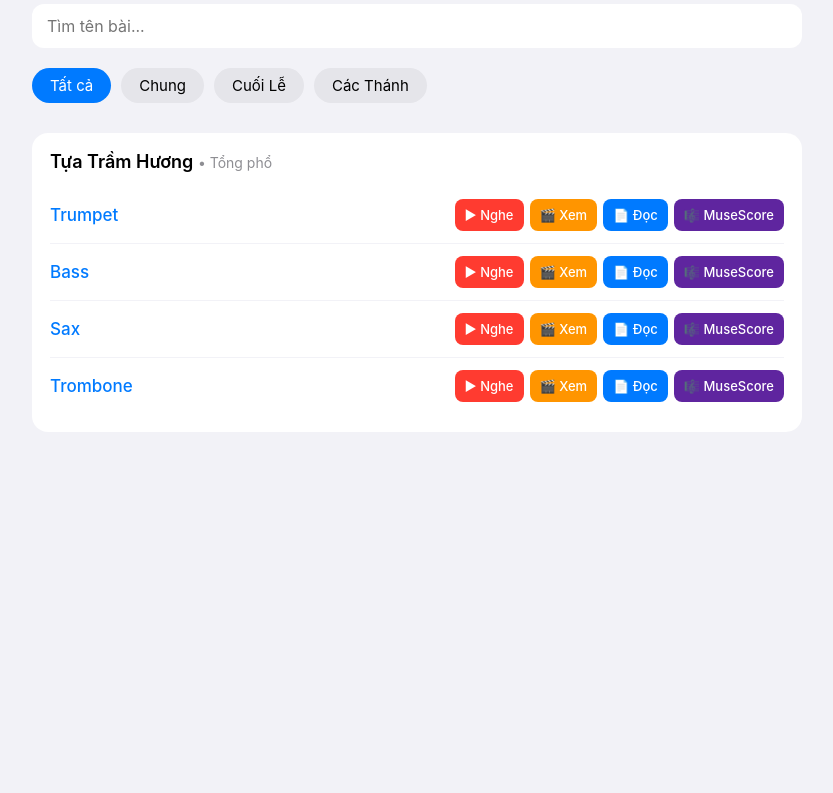
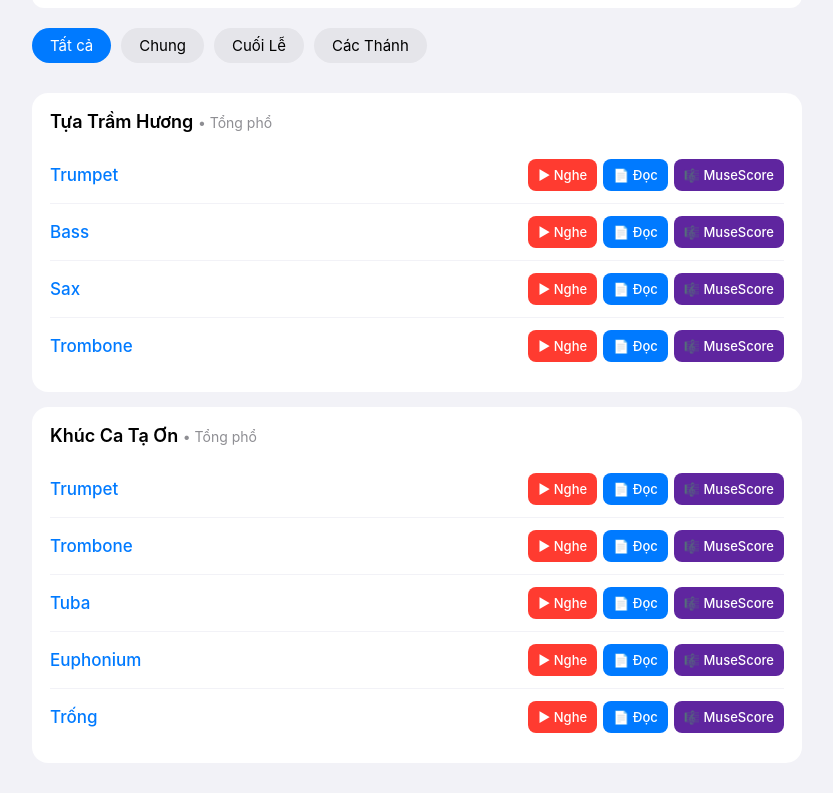
Before and after one commit to hoangha108/nhac-ken-cong-giao-vp, a plain HTML site: page index.html in a window 1280 px wide. Shown: the part 115-908 px from the top of the page, without its empty margins (223-1056 px from the left). Before the commit the page ends 800 px from the top, so only its background shows below. Drawn offline with Linux system fonts and the light colour scheme.

Commit message:
Update index.html

```diff
--- a/index.html
+++ b/index.html
@@ -1,8 +1,3 @@
- ĐƯA MP4 VÀO TRANG — CẬP NHẬT CODE
-
-Mình thêm nút Xem Video MP4 vào trang cho bạn luôn! Sửa file index.html như sau:
-
-Code hoàn chỉnh (có MP4 + MP3 + PDF + MuseScore):
 <!DOCTYPE html>
 <html lang="vi">
 <head>
@@ -17,13 +12,12 @@ Code hoàn chỉnh (có MP4 + MP3 + PDF + MuseScore):
     .search-bar { width: 100%; padding: 12px 15px; border: none; border-radius: 12px; background: #fff; font-size: 16px; margin-bottom: 20px; }
     .filters { display: flex; gap: 10px; margin-bottom: 25px; overflow-x: auto; padding-bottom: 5px; }
     .filter { padding: 8px 18px; border-radius: 20px; border: none; font-size: 15px; white-space: nowrap; cursor: pointer; background: #e5e5ea; }
-    .filter.active { background: #007aff; color: #fff; }
-    .song-card { background: #fff; border-radius: 16px; padding: 18px; margin-bottom: 15px; }
+    .filter.active { background: #007aff; color: #fff; }.song-card { background: #fff; border-radius: 16px; padding: 18px; margin-bottom: 15px; }
     .song-title { font-size: 18px; font-weight: 600; margin-bottom: 15px; }
     .tag { color: #8e8e93; font-weight: normal; font-size: 14px; }
     .part-row { display: flex; align-items: center; justify-content: space-between; padding: 12px 0; border-bottom: 1px solid #f2f2f7; flex-wrap: wrap; gap: 8px; }
     .part-row:last-child { border-bottom: none; }
-    .part-name { font-size: 17px; font-weight: 500; color: #007aff; width: 80px; }
+    .part-name { font-size: 17px; font-weight: 500; color: #007aff; width: 100px; }
     .btn-group { display: flex; gap: 6px; flex-wrap: wrap; }
     .btn { padding: 8px 10px; border: none; border-radius: 8px; font-size: 13px; font-weight: 500; cursor: pointer; text-decoration: none; display: inline-block; }
     .btn-listen { background: #ff3b30; color: #fff; }
@@ -45,11 +39,11 @@ Code hoàn chỉnh (có MP4 + MP3 + PDF + MuseScore):
     <button class="filter active" data-filter="all">Tất cả</button>
     <button class="filter" data-filter="chung">Chung</button>
     <button class="filter" data-filter="cuoi-le">Cuối Lễ</button>
-<button class="filter" data-filter="cac-thanh">Các Thánh</button>
+    <button class="filter" data-filter="cac-thanh">Các Thánh</button>
   </div>
 
   <div id="songList">
-    <!-- Bài: Tựa Trầm Hương -->
+    <!-- Bài 1: Tựa Trầm Hương -->
     <div class="song-card" data-category="chung">
       <div class="song-title">Tựa Trầm Hương <span class="tag">• Tổng phổ</span></div>
 
@@ -57,7 +51,6 @@ Code hoàn chỉnh (có MP4 + MP3 + PDF + MuseScore):
         <span class="part-name">Trumpet</span>
         <div class="btn-group">
           <button class="btn btn-listen" onclick="playAudio('tua-tram-huong-trumpet.mp3')">▶ Nghe</button>
-          <button class="btn btn-video" onclick="playVideo('tua-tram-huong-trumpet.mp4')">🎬 Xem</button>
           <a class="btn btn-read" href="tua-tram-huong-trumpet.pdf" target="_blank">📄 Đọc</a>
           <a class="btn btn-muse" href="tua-tram-huong-trumpet.mscz" download>🎼 MuseScore</a>
         </div>
@@ -67,7 +60,6 @@ Code hoàn chỉnh (có MP4 + MP3 + PDF + MuseScore):
         <span class="part-name">Bass</span>
         <div class="btn-group">
           <button class="btn btn-listen" onclick="playAudio('tua-tram-huong-bass.mp3')">▶ Nghe</button>
-          <button class="btn btn-video" onclick="playVideo('tua-tram-huong-bass.mp4')">🎬 Xem</button>
           <a class="btn btn-read" href="tua-tram-huong-bass.pdf" target="_blank">📄 Đọc</a>
           <a class="btn btn-muse" href="tua-tram-huong-bass.mscz" download>🎼 MuseScore</a>
         </div>
@@ -76,8 +68,7 @@ Code hoàn chỉnh (có MP4 + MP3 + PDF + MuseScore):
       <div class="part-row">
         <span class="part-name">Sax</span>
         <div class="btn-group">
-          <button class="btn btn-listen" onclick="playAudio('tua-tram-huong-sax.mp3')">▶ Nghe</button>
-          <button class="btn btn-video" onclick="playVideo('tua-tram-huong-sax.mp4')">🎬 Xem</button>
+<button class="btn btn-listen" onclick="playAudio('tua-tram-huong-sax.mp3')">▶ Nghe</button>
           <a class="btn btn-read" href="tua-tram-huong-sax.pdf" target="_blank">📄 Đọc</a>
           <a class="btn btn-muse" href="tua-tram-huong-sax.mscz" download>🎼 MuseScore</a>
         </div>
@@ -87,46 +78,78 @@ Code hoàn chỉnh (có MP4 + MP3 + PDF + MuseScore):
         <span class="part-name">Trombone</span>
         <div class="btn-group">
           <button class="btn btn-listen" onclick="playAudio('tua-tram-huong-trombone.mp3')">▶ Nghe</button>
-          <button class="btn btn-video" onclick="playVideo('tua-tram-huong-trombone.mp4')">🎬 Xem</button>
           <a class="btn btn-read" href="tua-tram-huong-trombone.pdf" target="_blank">📄 Đọc</a>
           <a class="btn btn-muse" href="tua-tram-huong-trombone.mscz" download>🎼 MuseScore</a>
         </div>
       </div>
     </div>
+
+    <!-- Bài 2: Khúc Ca Tạ Ơn -->
+    <div class="song-card" data-category="chung">
+      <div class="song-title">Khúc Ca Tạ Ơn <span class="tag">• Tổng phổ</span></div>
+
+      <div class="part-row">
+        <span class="part-name">Trumpet</span>
+        <div class="btn-group">
+          <button class="btn btn-listen" onclick="playAudio('khuc-ca-ta-on-trumpet.mp3')">▶ Nghe</button>
+          <a class="btn btn-read" href="khuc-ca-ta-on-trumpet.pdf" target="_blank">📄 Đọc</a>
+          <a class="btn btn-muse" href="khuc-ca-ta-on-trumpet.mscz" download>🎼 MuseScore</a>
+        </div>
+      </div>
+
+      <div class="part-row">
+        <span class="part-name">Trombone</span>
+        <div class="btn-group">
+          <button class="btn btn-listen" onclick="playAudio('khuc-ca-ta-on-trombone.mp3')">▶ Nghe</button>
+          <a class="btn btn-read" href="khuc-ca-ta-on-trombone.pdf" target="_blank">📄 Đọc</a>
+          <a class="btn btn-muse" href="khuc-ca-ta-on-trombone.mscz" download>🎼 MuseScore</a>
+        </div>
+      </div>
+
+      <div class="part-row">
+        <span class="part-name">Tuba</span>
+        <div class="btn-group">
+          <button class="btn btn-listen" onclick="playAudio('khuc-ca-ta-on-tuba.mp3')">▶ Nghe</button>
+          <a class="btn btn-read" href="khuc-ca-ta-on-tuba.pdf" target="_blank">📄 Đọc</a>
+          <a class="btn btn-muse" href="khuc-ca-ta-on-tuba.mscz" download>🎼 MuseScore</a>
+        </div>
+      </div>
+
+      <div class="part-row">
+        <span class="part-name">Euphonium</span>
+        <div class="btn-group">
+          <button class="btn btn-listen" onclick="playAudio('khuc-ca-ta-on-euphonium.mp3')">▶ Nghe</button>
+          <a class="btn btn-read" href="khuc-ca-ta-on-euphonium.pdf" target="_blank">📄 Đọc</a>
+          <a class="btn btn-muse" href="khuc-ca-ta-on-euphonium.mscz" download>🎼 MuseScore</a>
+        </div>
+      </div>
+
+      <div class="part-row">
+        <span class="part-name">Trống</span>
+        <div class="btn-group">
+          <button class="btn btn-listen" onclick="playAudio('khuc-ca-ta-on-trong.mp3')">▶ Nghe</button>
+<a class="btn btn-read" href="khuc-ca-ta-on-trong.pdf" target="_blank">📄 Đọc</a>
+          <a class="btn btn-muse" href="khuc-ca-ta-on-trong.mscz" download>🎼 MuseScore</a>
+        </div>
+      </div>
+    </div>
   </div>
 
-  <!-- Thanh phát nhạc & video ở dưới -->
+  <!-- Thanh phát nhạc -->
   <div class="player-bar" id="playerBar">
     <strong id="tenDangPhat">Đang phát...</strong>
-    <audio controls id="audioPlayer" style="display:block;">
-    <video controls id="videoPlayer" style="display:none;"></video>
+    <audio controls id="audioPlayer">
   </div>
 
 <script>
 const playerBar = document.getElementById('playerBar');
 const tenDangPhat = document.getElementById('tenDangPhat');
 const audioPlayer = document.getElementById('audioPlayer');
-const videoPlayer = document.getElementById('videoPlayer');
 
-// Phát nhạc
 function playAudio(url) {
-  videoPlayer.style.display = 'none';
-  videoPlayer.pause();
-  audioPlayer.style.display = 'block';
   audioPlayer.src = url;
   audioPlayer.play();
   tenDangPhat.textContent = '▶ Đang nghe: ' + url.split('/').pop().replace('.mp3','');
-  playerBar.classList.add('show');
-}
-
-// Phát video MP4
-function playVideo(url) {
-  audioPlayer.style.display = 'none';
-  audioPlayer.pause();
-  videoPlayer.style.display = 'block';
-  videoPlayer.src = url;
-  videoPlayer.play();
-  tenDangPhat.textContent = '🎬 Đang xem: ' + url.split('/').pop().replace('.mp4','');
   playerBar.classList.add('show');
 }
 
```
